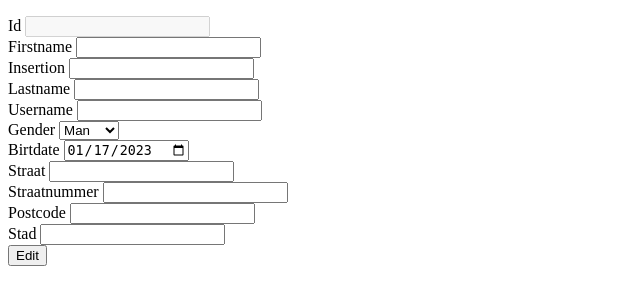
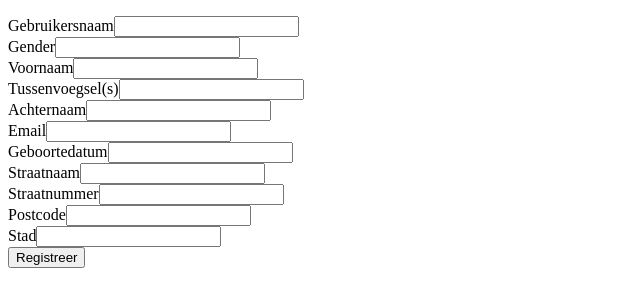
Before and after one commit to Yusuf0Celik/trainingsfactory_yusuf, a Symfony app: template templates/admin/dashboard_edit.html.twig in a window 1280 px wide. Shown: the part 244-551 px from the top of the page, without its empty margins (0-640 px from the left). Run offline with Twig, Linux system fonts and the light colour scheme; the template is opened without the code that fills it, so the values that code supplies are empty; form fields are guessed from the names that the template uses; some libraries are stand-ins or nearby versions.

Commit message:
kan user deleten en editen

```diff
--- a/templates/admin/dashboard_delete.html.twig
+++ b/templates/admin/dashboard_delete.html.twig
@@ -65,6 +65,6 @@
                        class="flex px-3 py-2 border-2 border-transparent focus:outline-none hover:border-primary focus:border-primary active:border-primaryDark">
             </div>
         </div>
-        <button class="btn bg-red-600 text-white px-8 py-3 mt-3 self-end">Delete</button>
+        {{ form(form) }}
     </div>
 {% endblock %}
--- a/templates/admin/dashboard_edit.html.twig
+++ b/templates/admin/dashboard_edit.html.twig
@@ -4,70 +4,68 @@
 
 {% block content %}
     <div class="container bg-grey rounded-xl p-6 mx-auto mt-[6rem] w-fit drop-shadow-2xl shadow-grey">
+        {{ form_start(form, {
+            attr: {'class': 'w-full flex flex-col gap-3 flex-wrap'}
+        }) }}
         <div class="form-divide flex flex-wrap gap-3">
-            <div>
-                <label for="registration_form_username" class="required">Id</label>
-                <input type="text" id="registration_form_username" value="{{ user.id }}" disabled
-                       class="flex px-3 py-2 border-2 border-transparent focus:outline-none hover:border-primary focus:border-primary active:border-primaryDark">
-            </div>
-            <div>
-                <label for="registration_form_gender" class="required">Firstname</label>
-                <input type="text" id="registration_form_username" value="{{ user.firstname }}"
-                       class="flex px-3 py-2 border-2 border-transparent focus:outline-none hover:border-primary focus:border-primary active:border-primaryDark">
-            </div>
-            <div>
-                <label for="registration_form_gender" class="required">Insertion</label>
-                <input type="text" id="registration_form_username" value="{{ user.insertion }}"
-                       class="flex px-3 py-2 border-2 border-transparent focus:outline-none hover:border-primary focus:border-primary active:border-primaryDark">
-            </div>
-            <div>
-                <label for="registration_form_gender" class="required">Lastname</label>
-                <input type="text" id="registration_form_username" value="{{ user.lastname }}"
-                       class="flex px-3 py-2 border-2 border-transparent focus:outline-none hover:border-primary focus:border-primary active:border-primaryDark">
-            </div>
+            {{ form_row(form.username, {
+                label: 'Gebruikersnaam',
+                attr: {'class': 'flex px-3 py-2 border-2 border-transparent focus:outline-none hover:border-primary focus:border-primary active:border-primaryDark'}
+            }) }}
+            {{ form_row(form.gender, {
+                label: 'Gender',
+                attr: {'class': 'flex px-3 py-2 border-2 border-transparent focus:outline-none hover:border-primary focus:border-primary active:border-primaryDark'}
+            }) }}
         </div>
         <div class="form-divide flex flex-wrap gap-3">
-            <div>
-                <label for="registration_form_gender" class="required">Username</label>
-                <input type="text" id="registration_form_username" value="{{ user.username }}"
-                       class="flex px-3 py-2 border-2 border-transparent focus:outline-none hover:border-primary focus:border-primary active:border-primaryDark">
-            </div>
-            <div>
-                <label for="registration_form_gender" class="required">Gender</label>
-                <select id="registration_form_gender"
-                        class="flex px-3 py-2 border-2 border-transparent focus:outline-none hover:border-primary focus:border-primary active:border-primaryDark">
-                    <option value="0">Man</option>
-                    <option value="1">Vrouw</option>
-                </select>
-            </div>
-            <div>
-                <label for="registration_form_gender" class="required">Birtdate</label>
-                <input type="date" id="registration_form_username" value="{{ user.birthdate|date('Y-m-d') }}"
-                       class="flex px-3 py-2 border-2 border-transparent focus:outline-none hover:border-primary focus:border-primary active:border-primaryDark">
-            </div>
+            {{ form_row(form.firstname, {
+                label: 'Voornaam',
+                attr: {'class': 'flex px-3 py-2 border-2 border-transparent focus:outline-none hover:border-primary focus:border-primary active:border-primaryDark'}
+            }) }}
+            {{ form_row(form.insertion, {
+                label: 'Tussenvoegsel(s)',
+                attr: {'class': 'flex px-3 py-2 border-2 border-transparent focus:outline-none hover:border-primary focus:border-primary active:border-primaryDark'}
+            }) }}
+            {{ form_row(form.lastname, {
+                label: 'Achternaam',
+                attr: {'class': 'flex px-3 py-2 border-2 border-transparent focus:outline-none hover:border-primary focus:border-primary active:border-primaryDark'}
+            }) }}
         </div>
         <div class="form-divide flex flex-wrap gap-3">
-            <div>
-                <label for="registration_form_gender" class="required">Straat</label>
-                <input type="text" id="registration_form_username" value="{{ user.street }}"
-                       class="flex px-3 py-2 border-2 border-transparent focus:outline-none hover:border-primary focus:border-primary active:border-primaryDark">
-            </div>
-            <div>
-                <label for="registration_form_gender" class="required">Straatnummer</label>
-                <input type="text" id="registration_form_username" value="{{ user.streetnumber }}"
-                       class="flex px-3 py-2 border-2 border-transparent focus:outline-none hover:border-primary focus:border-primary active:border-primaryDark">
-            </div>
-            <div>
-                <label for="registration_form_gender" class="required">Postcode</label>
-                <input type="text" id="registration_form_username" value="{{ user.postalCode }}"
-                       class="flex px-3 py-2 border-2 border-transparent focus:outline-none hover:border-primary focus:border-primary active:border-primaryDark">
-            </div>
-            <div>
-                <label for="registration_form_gender" class="required">Stad</label>
-                <input type="text" id="registration_form_username" value="{{ user.city }}"
-                       class="flex px-3 py-2 border-2 border-transparent focus:outline-none hover:border-primary focus:border-primary active:border-primaryDark">
-            </div>
+            {{ form_row(form.email, {
+                label: 'Email',
+                attr: {'class': 'flex px-3 py-2 border-2 border-transparent focus:outline-none hover:border-primary focus:border-primary active:border-primaryDark'}
+            }) }}
+            {{ form_row(form.birthdate, {
+                label: 'Geboortedatum',
+                attr: {'class': 'flex'}
+            }) }}
         </div>
-        <button class="btn bg-green-600 text-white px-8 py-3 mt-3 self-end">Edit</button>
+        <div class="form-divide flex flex-wrap gap-3">
+            {{ form_row(form.street, {
+                label: 'Straatnaam',
+                attr: {'class': 'flex px-3 py-2 border-2 border-transparent focus:outline-none hover:border-primary focus:border-primary active:border-primaryDark'}
+            }) }}
+            {{ form_row(form.streetnumber, {
+                label: 'Straatnummer',
+                attr: {'class': 'flex px-3 py-2 border-2 border-transparent focus:outline-none hover:border-primary focus:border-primary active:border-primaryDark'}
+            }) }}
+            {{ form_row(form.postal_code, {
+                label: 'Postcode',
+                attr: {
+                    'class': 'flex px-3 py-2 border-2 border-transparent focus:outline-none hover:border-primary focus:border-primary active:border-primaryDark',
+                    'max': 6,
+                }
+            }) }}
+            {{ form_row(form.city, {
+                label: 'Stad',
+                attr: {'class': 'flex px-3 py-2 border-2 border-transparent focus:outline-none hover:border-primary focus:border-primary active:border-primaryDark'}
+            }) }}
+        </div>
+        <div class="buttons">
+            <button type="submit" class="btn bg-primary text-white rounded px-3 py-2">Registreer</button>
+        </div>
+
+        {{ form_end(form) }}
     </div>
 {% endblock %}
```
Also changed, not shown: src/Controller/AdminController.php (+33 -4 lines), src/Form/DeleteUserType.php (added, +31 -0 lines), src/Form/EditUserType.php (added, +51 -0 lines), templates/admin/dashboard.html.twig (+4 -4 lines), templates/admin/dashboard_users.html.twig (+8 -8 lines), package-lock.json, 1 other file.
